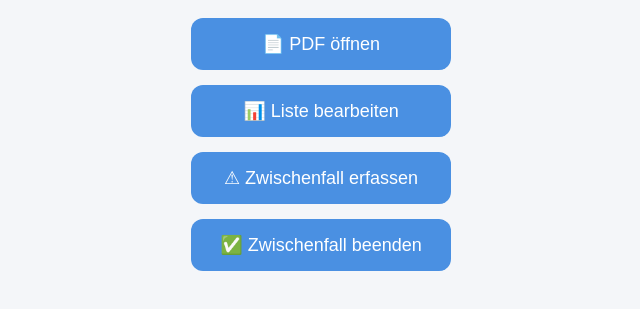
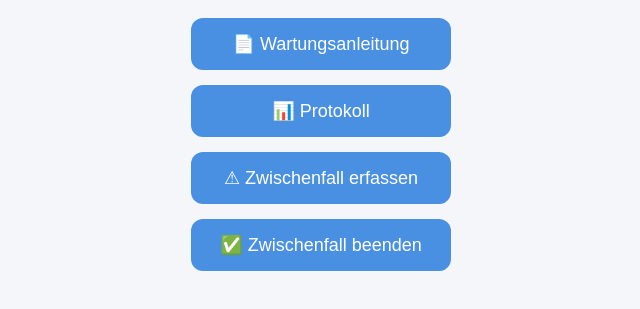
Before and after one commit to placebo-git/schulportal, a plain HTML site: page index.html in a window 1280 px wide. Shown: the part 81-390 px from the top of the page, without its empty margins (319-959 px from the left). Drawn offline with Linux system fonts and the light colour scheme.

Commit message:
Update index.html

```diff
--- a/index.html
+++ b/index.html
@@ -3,7 +3,7 @@
 <head>
   <meta charset="UTF-8">
   <meta name="viewport" content="width=device-width, initial-scale=1.0">
-  <title>Schulportal</title>
+  <title>Wartungsportal Generatoren</title>
   <style>
     body {
       font-family: Arial, sans-serif;
@@ -55,8 +55,8 @@
   <h1>📌 Schulportal</h1>
 
   <!-- Buttons -->
-  <button onclick="window.open('https://drive.google.com/file/d/1Pqe6DCpG8WYtwVL_SeYGbe1bWGzqlgUy/view?usp=drive_link', '_blank')">📄 PDF öffnen</button>
-  <button onclick="window.open('https://docs.google.com/spreadsheets/d/1rO-32MAJq4Ox2CtjWEUjXUeA9MBWpLY85YMQKu3L_ec/edit?gid=0#gid=0/edit', '_blank')">📊 Liste bearbeiten</button>
+  <button onclick="window.open('https://drive.google.com/file/d/1Pqe6DCpG8WYtwVL_SeYGbe1bWGzqlgUy/view?usp=drive_link', '_blank')">📄 Wartungsanleitung</button>
+  <button onclick="window.open('https://docs.google.com/spreadsheets/d/1rO-32MAJq4Ox2CtjWEUjXUeA9MBWpLY85YMQKu3L_ec/edit?gid=0#gid=0/edit', '_blank')">📊 Protokoll</button>
   <button onclick="document.getElementById('form').style.display='block'">⚠ Zwischenfall erfassen</button>
   <button onclick="document.getElementById('form').style.display='none'">✅ Zwischenfall beenden</button>
 
```
